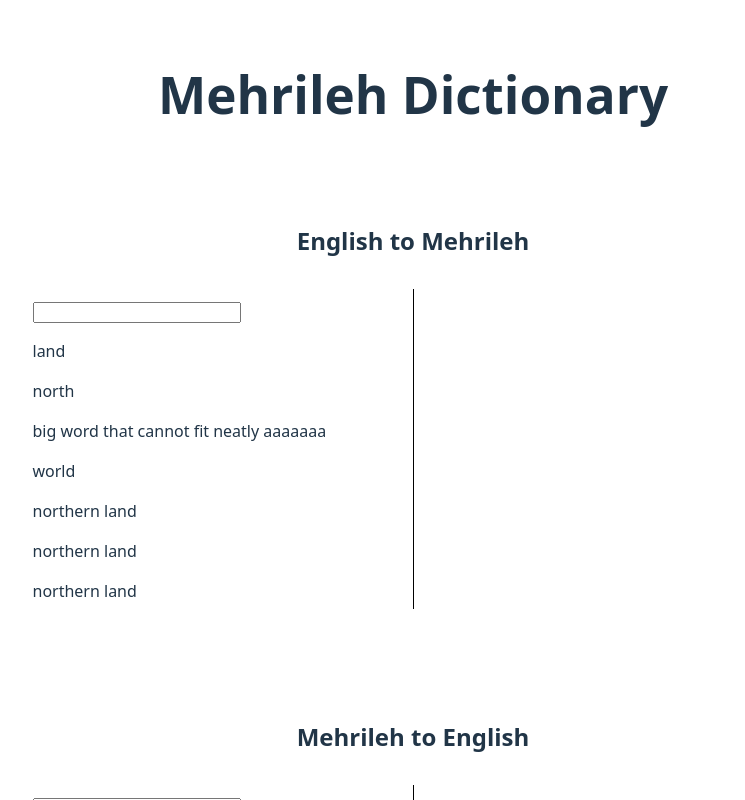
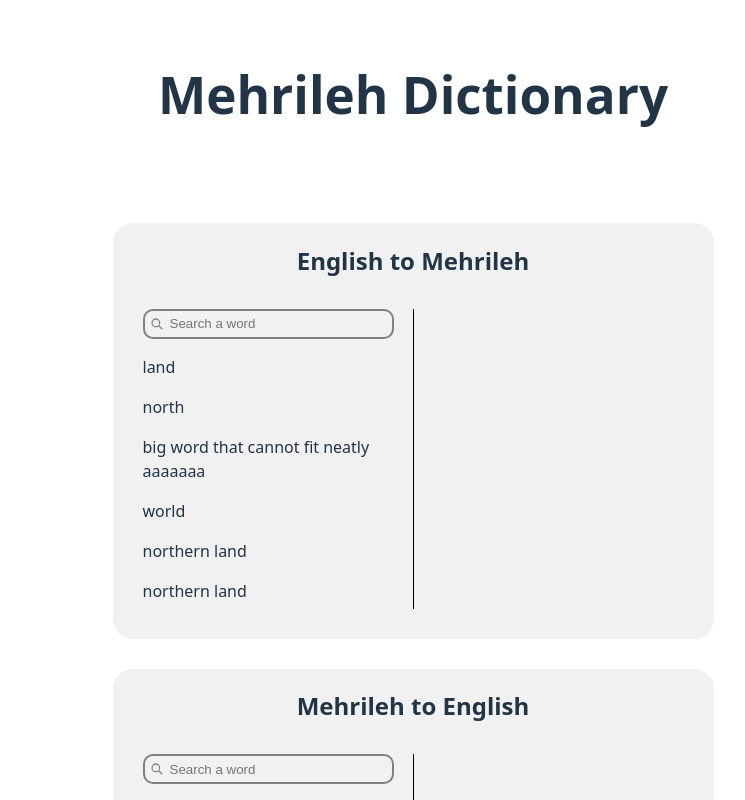
Before and after one commit to Choc-Chips/mehrileh, a React (Vite) app: page / in a window 1280 px wide. Shown: the top 800 px of the page, without its empty margins (227-972 px from the left). Built offline with nearby package versions, Linux system fonts and the light colour scheme.

Commit message:
Add style

```diff
--- a/src/App.css
+++ b/src/App.css
@@ -6,13 +6,24 @@
 
 h1 {
   text-align: center;
-  margin-bottom: 100px;
   font-size: 3.2em;
   line-height: 1.1;
 }
 
+.sections {
+  margin-top: 100px;
+  display: flex;
+  justify-content: center;
+  flex-wrap: wrap;
+  gap: 30px;
+}
+
+.section {
+  background-color: #f1f1f1ee;
+  border-radius: 20px;
+}
+
 h2 {
-  margin-top: 100px;
   text-align: center;
 }
 
@@ -23,8 +34,8 @@ h2 {
 }
 
 .card {
-  padding: 20px;
-  width: 350px;
+  padding: 10px;
+  width: 250px;
   overflow: scroll;
   height: 300px;
 }
@@ -36,7 +47,15 @@ h2 {
 }
 
 .card input {
-  width: 200px;
+  width: 220px;
+  height: 1.8em;
+  background: url(./assets/search.svg) no-repeat left;
+  background-size: 18px;
+  background-position: 3px;
+  padding-left: 25px;
+  fill: gray;
+  border: 2px solid gray;
+  border-radius: 10px;
 }
 
 .word:hover {
@@ -47,7 +66,3 @@ h2 {
 .chosen {
   font-weight: bold;
 }
-
-.mehrileh {
-
-}
--- a/src/App.jsx
+++ b/src/App.jsx
@@ -3,7 +3,6 @@ import "./App.css";
 import dictionary from "./dictionary.json";
 
 function Dictionary({ baseWords, language }) {
-
   const [input, setInput] = useState("");
   const words = baseWords.filter((word) => word.english.match(`${input}`));
   const [chosen, setChosen] = useState(null);
@@ -16,51 +15,63 @@ function Dictionary({ baseWords, language }) {
     setChosen(words.find((w) => w.english === clickedWord));
   }
 
-  return(
+  return (
     <div className="cards">
-        <div className='card'>
+      <div className="card">
         <form action="">
-            <input
-              type="text"
-              name="word"
-              value={input}
-              onChange={handleInput}
-            />
+          <input type="text" name="word" value={input} onChange={handleInput} placeholder="Search a word"/>
         </form>
         <div>
           {words.map((word) => (
-              <p key={word.id} onClick={() => handleClick(word.english)} className={`word ${word === chosen?'chosen':null}`}>
-                {language==="english" ? word.english : word.mehrileh}
+            <p
+              key={word.id}
+              onClick={() => handleClick(word.english)}
+              className={`word ${word === chosen ? "chosen" : null}`}
+            >
+              {language === "english" ? word.english : word.mehrileh}
             </p>
           ))}
         </div>
       </div>
       <div className="separation"></div>
-        <div className='card'>
+      <div className="card">
         {chosen ? (
           <>
             <h3>{chosen.mehrileh}</h3>
             <p>/{chosen.pronunciation}/</p>
             <p>{chosen.english}</p>
           </>
-          ): <></>}
+        ) : (
+          <></>
+        )}
       </div>
     </div>
-  )
+  );
 }
 
 function App() {
-
-  const [baseWords] = useState(dictionary.sort((a, b) => a.english > b.english));
-  const [baseWordsDifSort] = useState(baseWords.sort((a, b) => a.mehrileh > b.mehrileh));
+  // Sort dictionary alphabetically
+  const [baseWords] = useState(
+    dictionary.sort((a, b) => a.english > b.english)
+  );
+  // Sort dictionary for mehrileh
+  const [baseWordsDifSort] = useState(
+    baseWords.sort((a, b) => a.mehrileh > b.mehrileh)
+  );
 
   return (
     <>
       <h1>Mehrileh Dictionary</h1>
+      <div className="sections">
+        <div className="section">
           <h2>English to Mehrileh</h2>
           <Dictionary baseWords={baseWords} language="english" />
+        </div>
+        <div className="section">
           <h2>Mehrileh to English</h2>
           <Dictionary baseWords={baseWordsDifSort} language="mehrileh" />
+        </div>
+      </div>
     </>
   );
 }
```
Also changed, not shown: src/assets/search.svg (added). Lines whose indentation alone changed are shown as unchanged.
